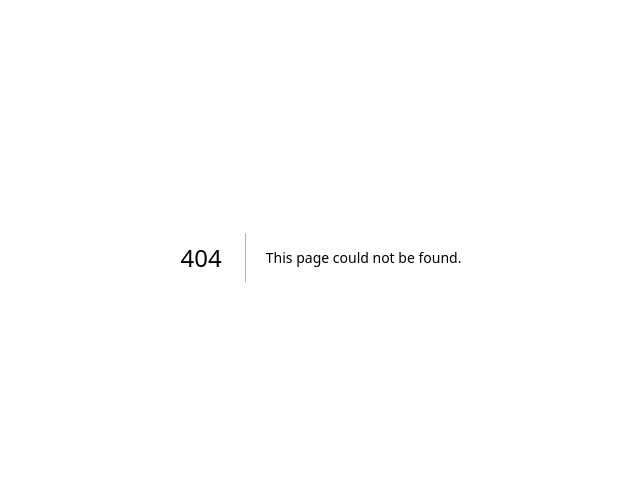
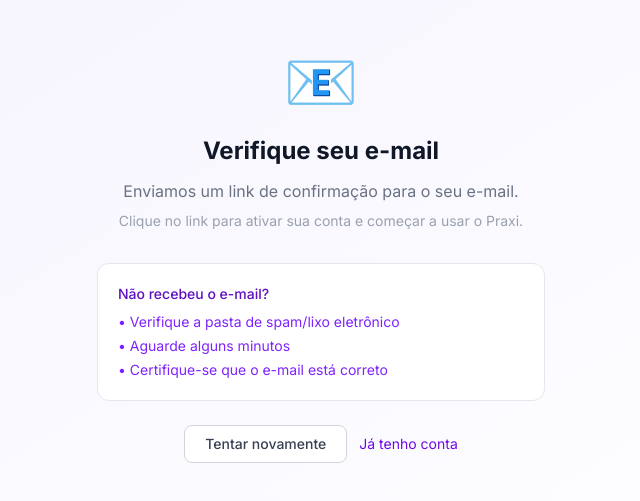
Before and after one commit to leonardomarusso1-design/praxi, a Next.js app: page /verificar-email in a window 1280 px wide. Before the commit this address had no page. Shown: the part 143-644 px from the top of the page, without its empty margins (319-959 px from the left). Built offline with nearby package versions, Linux system fonts and the light colour scheme.

Commit message:
fix: email confirmation flow

```diff
--- a/app/(auth)/cadastro/page.tsx
+++ b/app/(auth)/cadastro/page.tsx
@@ -19,11 +19,15 @@ export default function Cadastro() {
     setLoading(true)
     setError('')
     const { error } = await supabase.auth.signUp({
-      email, password,
-      options: { data: { nome } }
+      email,
+      password,
+      options: {
+        data: { nome },
+        emailRedirectTo: `${window.location.origin}/auth/confirm`,
+      }
     })
     if (error) { setError(error.message); setLoading(false); return }
-    router.push('/dashboard')
+    router.push('/verificar-email')
   }
 
   return (
--- /dev/null
+++ b/app/auth/confirm/route.ts
@@ -0,0 +1,35 @@
+import { createServerClient } from '@supabase/ssr'
+import { cookies } from 'next/headers'
+import { NextResponse, type NextRequest } from 'next/server'
+
+export async function GET(request: NextRequest) {
+  const { searchParams, origin } = new URL(request.url)
+  const token_hash = searchParams.get('token_hash')
+  const type = searchParams.get('type') as any
+  const next = searchParams.get('next') ?? '/dashboard'
+
+  if (token_hash && type) {
+    const cookieStore = await cookies()
+    const supabase = createServerClient(
+      process.env.NEXT_PUBLIC_SUPABASE_URL!,
+      process.env.NEXT_PUBLIC_SUPABASE_ANON_KEY!,
+      {
+        cookies: {
+          getAll() { return cookieStore.getAll() },
+          setAll(cookiesToSet) {
+            cookiesToSet.forEach(({ name, value, options }) =>
+              cookieStore.set(name, value, options)
+            )
+          },
+        },
+      }
+    )
+
+    const { error } = await supabase.auth.verifyOtp({ type, token_hash })
+    if (!error) {
+      return NextResponse.redirect(`${origin}${next}`)
+    }
+  }
+
+  return NextResponse.redirect(`${origin}/login?error=link_invalido`)
+}
--- /dev/null
+++ b/app/verificar-email/page.tsx
@@ -0,0 +1,30 @@
+import Link from 'next/link'
+
+export default function VerificarEmail() {
+  return (
+    <div className="min-h-screen bg-gradient-to-br from-violet-50 to-white flex items-center justify-center p-4">
+      <div className="max-w-md w-full text-center">
+        <div className="text-6xl mb-6">📧</div>
+        <h1 className="text-2xl font-bold text-gray-900 mb-3">Verifique seu e-mail</h1>
+        <p className="text-gray-500 mb-2">Enviamos um link de confirmação para o seu e-mail.</p>
+        <p className="text-gray-400 text-sm mb-8">Clique no link para ativar sua conta e começar a usar o Praxi.</p>
+
+        <div className="card bg-violet-50 border-violet-100 mb-6 text-left">
+          <p className="text-sm text-violet-800 font-medium mb-2">Não recebeu o e-mail?</p>
+          <ul className="text-sm text-violet-600 space-y-1">
+            <li>• Verifique a pasta de spam/lixo eletrônico</li>
+            <li>• Aguarde alguns minutos</li>
+            <li>• Certifique-se que o e-mail está correto</li>
+          </ul>
+        </div>
+
+        <Link href="/cadastro" className="btn-secondary text-sm px-6 py-2 inline-block mr-3">
+          Tentar novamente
+        </Link>
+        <Link href="/login" className="text-sm text-violet-700 hover:underline">
+          Já tenho conta
+        </Link>
+      </div>
+    </div>
+  )
+}
```
